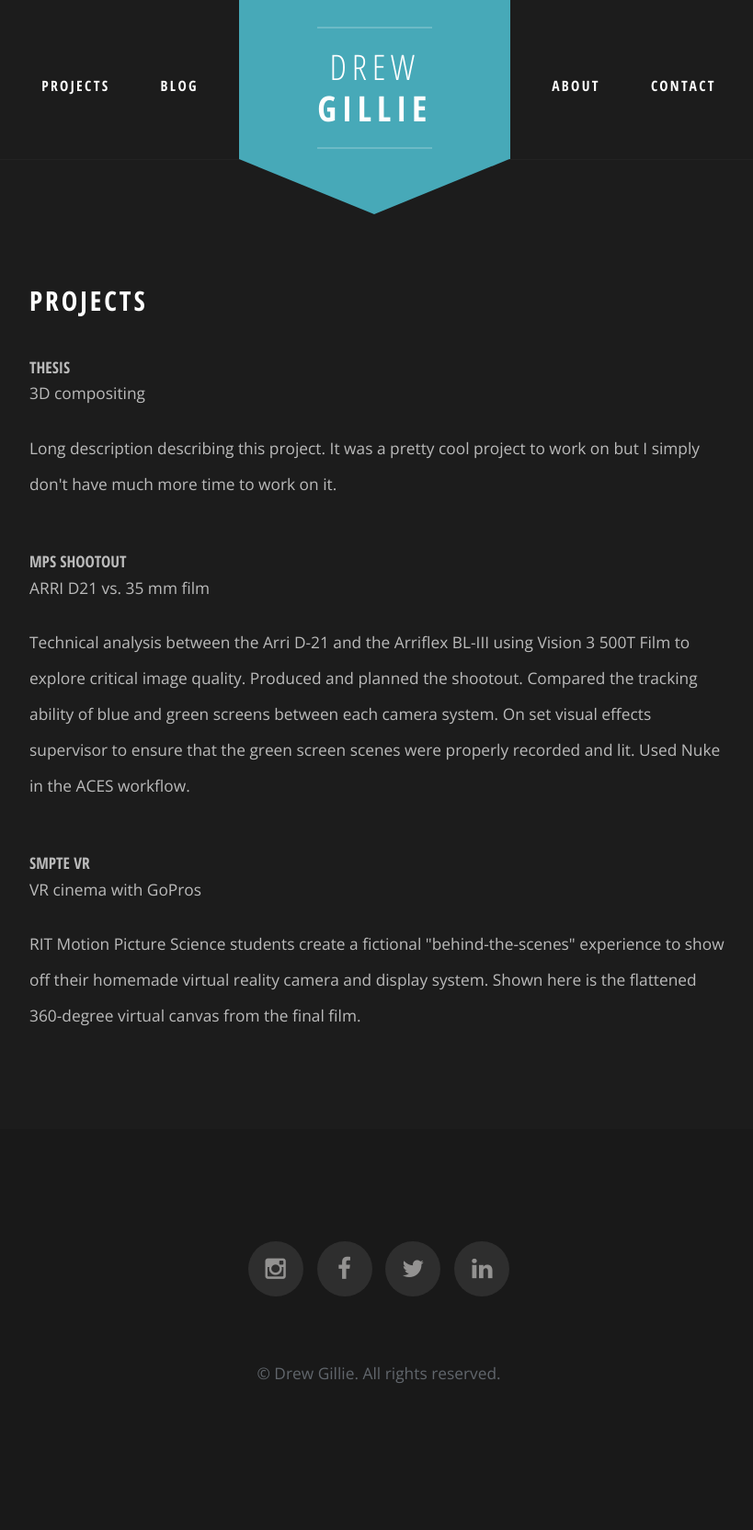
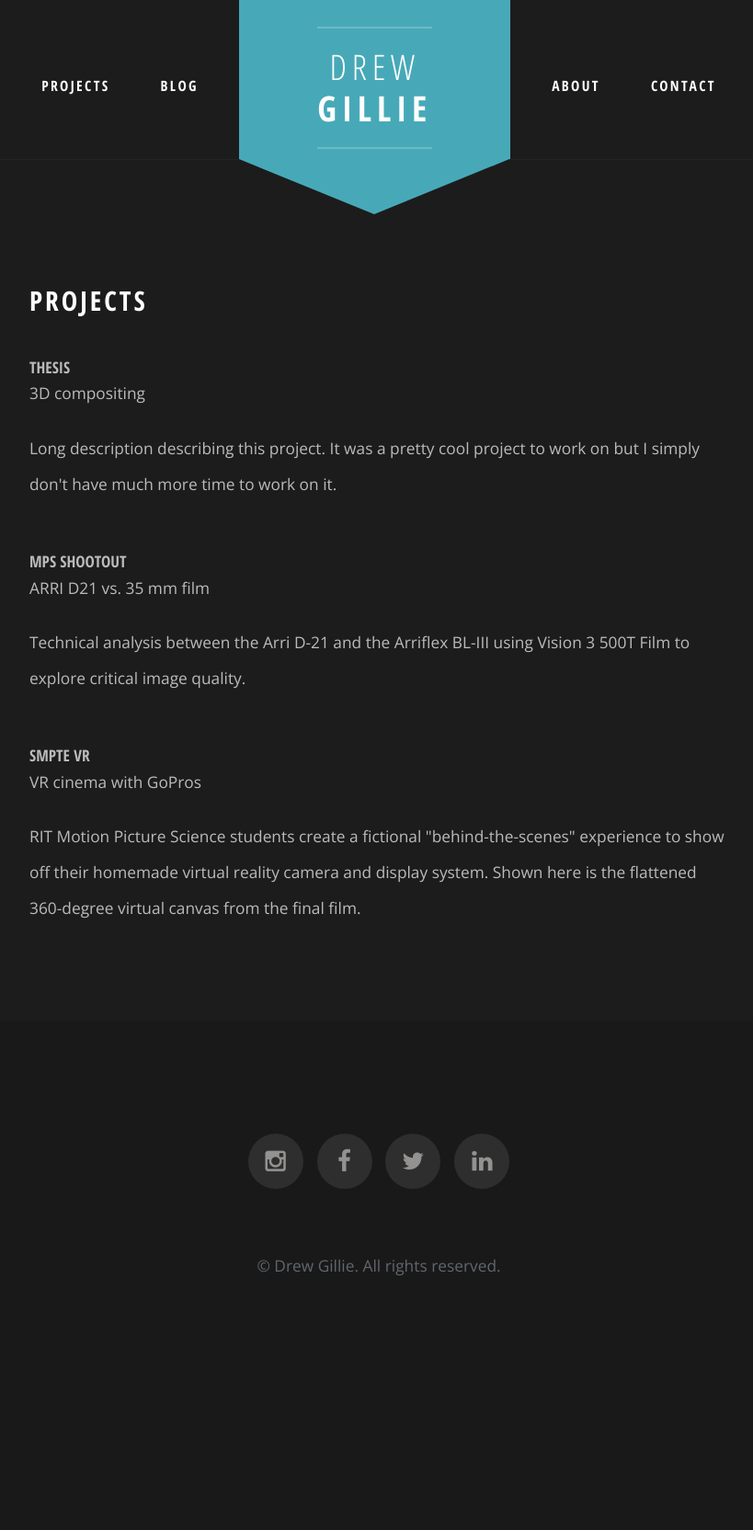
Before and after one commit to drewgillievfx/DrewGillie.com, a Jekyll site: the page built from _projects/index.html, in a window 1280 px wide. Shown: the whole page at 92% size, without its empty margins (228-1047 px from the left). Built offline with Jekyll 4.4.1, drawn with Linux system fonts in a browser that asks for light colours; after the commit the page ends 1547 px from its top, so only the background shows below that.

Commit message:
Shorten project description

```diff
--- a/_projects/02-MPS-Shootout.md
+++ b/_projects/02-MPS-Shootout.md
@@ -4,10 +4,7 @@ title: MPS Shootout
 short_description: ARRI D21 vs. 35 mm film
 long_description: >
   Technical analysis between the Arri D-21 and the Arriflex BL-III using Vision
-  3 500T Film to explore critical image quality. Produced and planned the
-  shootout. Compared the tracking ability of blue and green screens between each
-  camera system. On set visual effects supervisor to ensure that the green
-  screen scenes were properly recorded and lit. Used Nuke in the ACES workflow.
+  3 500T Film to explore critical image quality.
 image: project2.png
 featured: True
 ---
```
